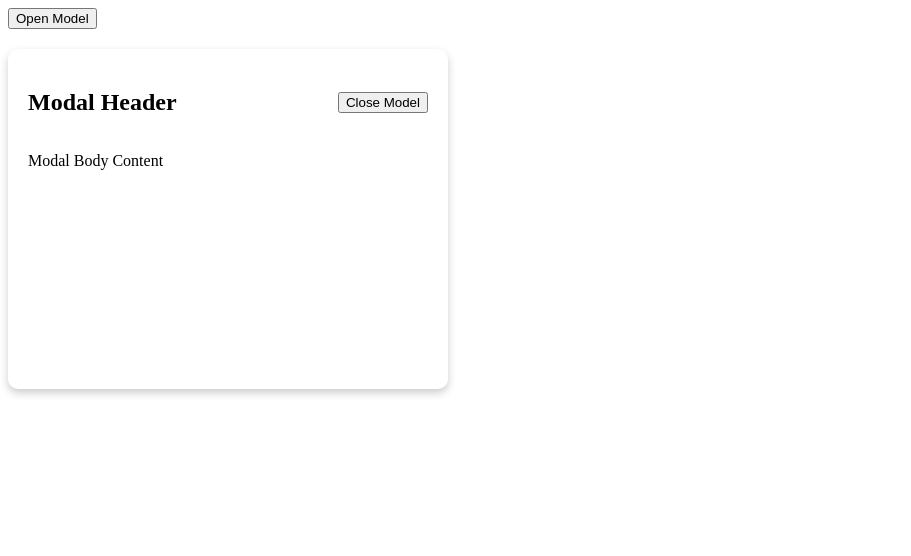
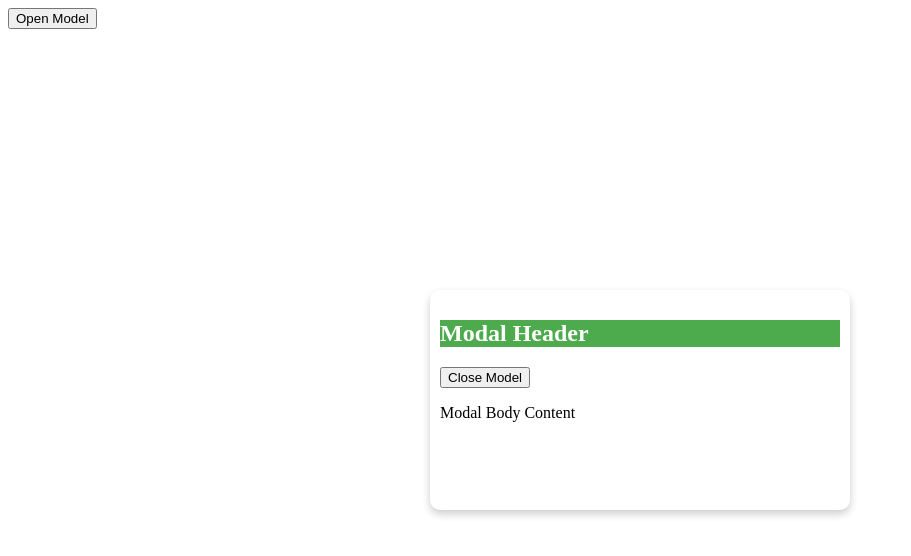
Before and after one commit to acciojob/css-modal-vis123Git, a website: page main.html in a window 1280 px wide. Both pictures are taken after a click on the button "Open Model". Shown: the whole page, without its empty margins (0-911 px from the left). Drawn offline with Linux system fonts and the light colour scheme.

Commit message:
created a submission

```diff
--- a/styles.css
+++ b/styles.css
@@ -1,20 +1,27 @@
-.modal{
-	/* border: 1px solid blue; */
-	width: 400px;
-	height: 300px;
-	visibility : hidden;
-	box-shadow: 0 4px 8px rgba(0, 0, 0, 0.2);
-	padding : 20px;
-	margin-top : 20px;
-	border-radius : 10px;
+.modal {
+    border-radius: 10px;
+    width: 400px;
+    height: 200px;
+	padding : 10px;
+    visibility: hidden; /* Initially hidden */
+    position: fixed;
+    top: 50%;
+    left: 50%;
+    transform: translate(-50%, -50%);
+    background: white;
+    box-shadow: 0 4px 8px rgba(0, 0, 0, 0.2);
+    z-index: 1000; /* Ensure the modal is on top */
+}
 
-}
 .modal-content {
     position: relative;
 }
 
 .modal-header {
-    display: flex;
     justify-content: space-between;
     align-items: center;
 }
+.modal-header>h2{
+	background-color:#4EAB4D;
+	color : white;
+}
```
